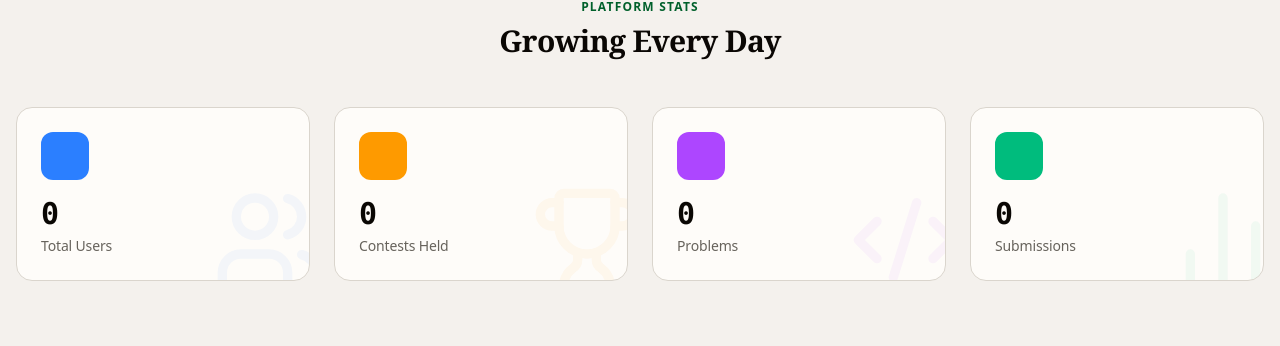
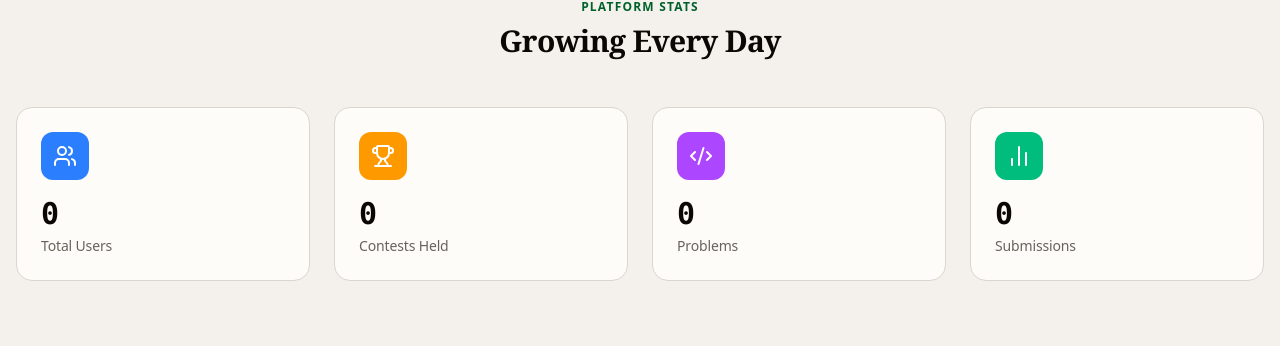
Before and after one commit to prana-W/CodeCode, a React (Vite) app in the folder client/: page / in a window 1280 px wide. Shown: the part 874-1220 px from the top of the page. Built offline with nearby package versions, Linux system fonts and the light colour scheme; no server answers; a web font is replaced by a local one.

Commit message:
Minor UI improvement in Home Page

```diff
--- a/client/src/pages/Home.jsx
+++ b/client/src/pages/Home.jsx
@@ -40,7 +40,7 @@ function useCountUp(target, duration = 1800, start = false) {
 
 function StatCard({icon: Icon, label, value, color, delay = 0, animate}) {
     const count = useCountUp(value, 1600, animate);
-    const textColor = color.split(' ').find((c) => c.startsWith('text-')) || '';
+    const bgColor = color.split(' ').find((c) => c.startsWith('bg-')) || 'bg-primary';
 
     return (
         <div
@@ -48,15 +48,9 @@ function StatCard({icon: Icon, label, value, color, delay = 0, animate}) {
             style={{animationDelay: `${delay}ms`}}
         >
             <div
-                className={`absolute inset-0 opacity-0 group-hover:opacity-5 transition-opacity duration-300 ${color}`}
-            />
-            <Icon
-                className={`absolute -bottom-4 -right-4 w-28 h-28 opacity-5 group-hover:opacity-10 transition-opacity duration-300 ${textColor}`}
-            />
-            <div
-                className={`w-12 h-12 rounded-xl ${color} bg-opacity-10 flex items-center justify-center mb-4 relative z-10`}
+                className={`w-12 h-12 rounded-xl ${bgColor} flex items-center justify-center mb-4 relative z-10 text-white`}
             >
-                <Icon className={`w-6 h-6`} />
+                <Icon className="w-6 h-6" />
             </div>
             <p className="text-3xl font-black text-foreground tabular-nums relative z-10 font-mono">
                 {count.toLocaleString()}
```
